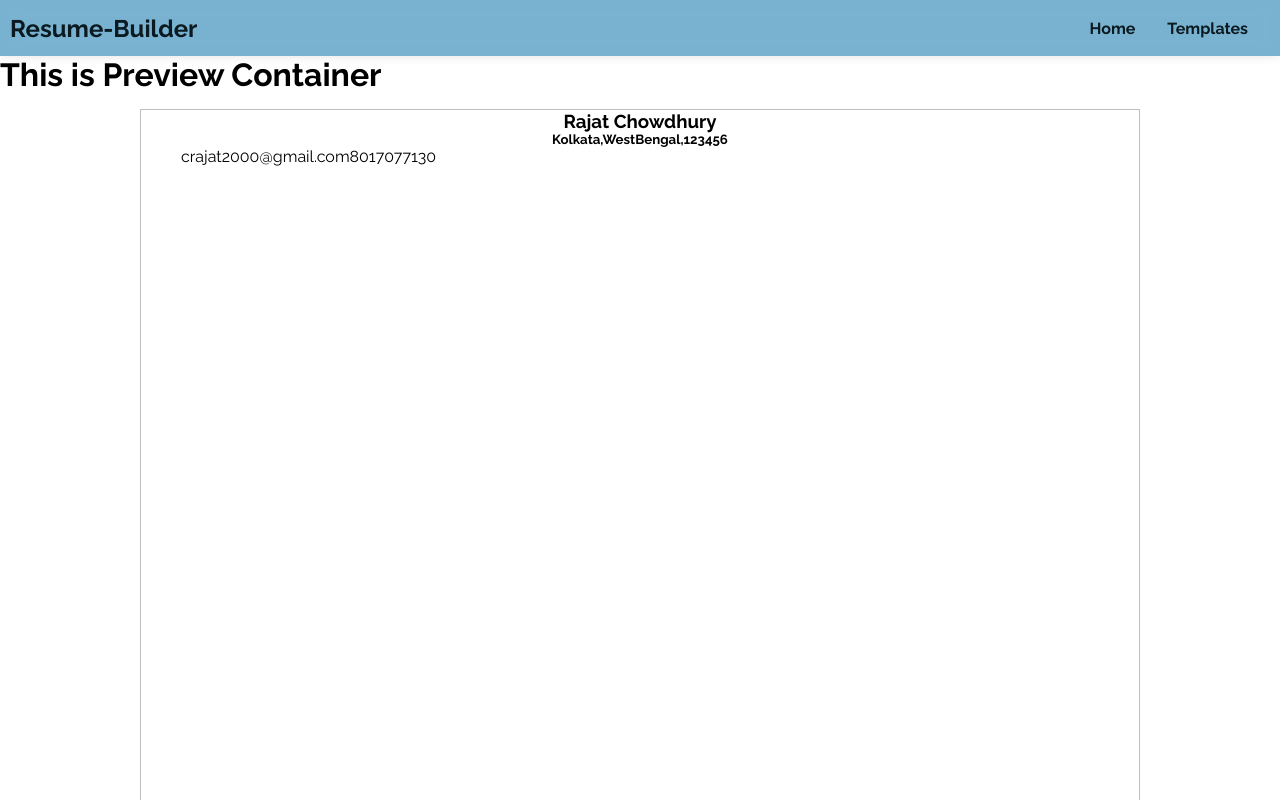
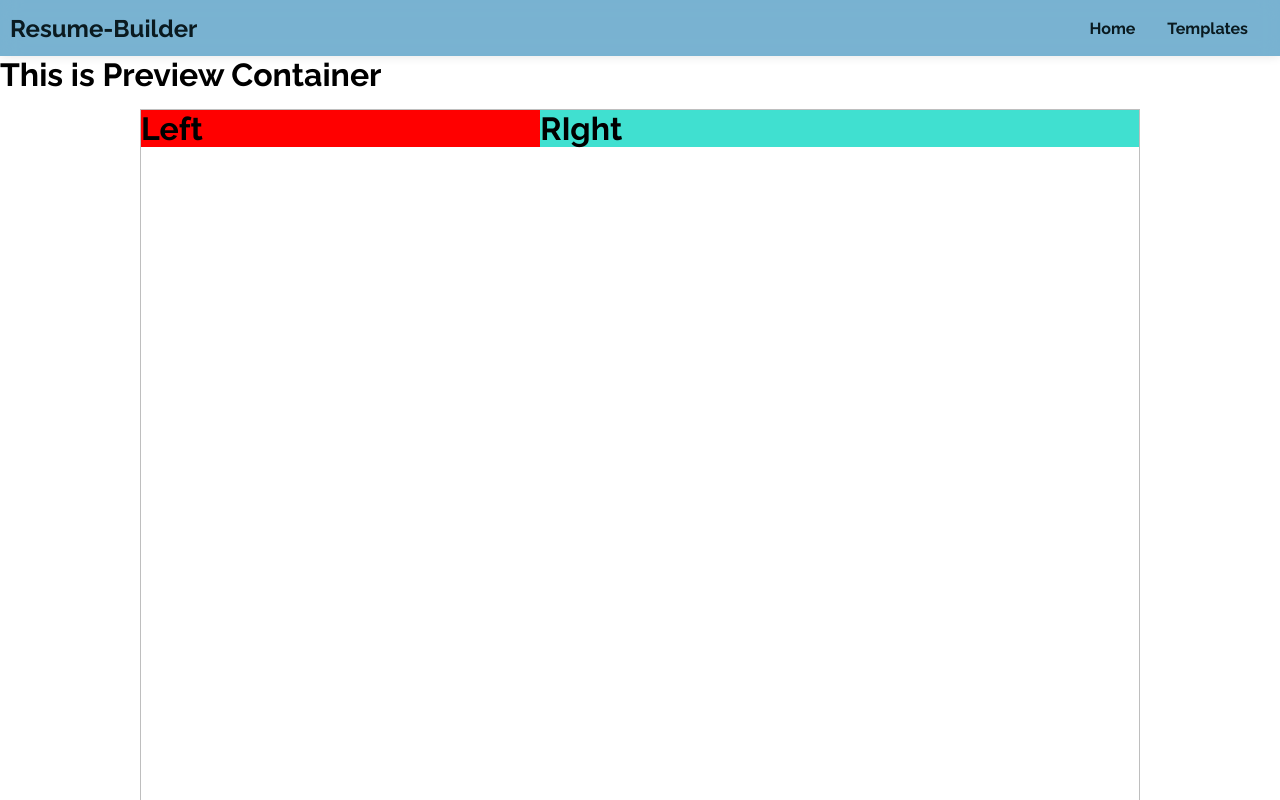
Before and after one commit to SBhattacharya45/resume-builder, a React (Create React App) app: page /preview in a window 1280 px wide. Shown: the top 800 px of the page. Built offline with nearby package versions, Linux system fonts and the light colour scheme.

Commit message:
made changes to template 2

```diff
--- a/src/components/Templates/Template2/Template2.js
+++ b/src/components/Templates/Template2/Template2.js
@@ -1,16 +1,36 @@
 import React, { Component } from 'react';
+import classes from './Template2.module.css';
+
+import {connect } from 'react-redux';
+
 
 class Template2 extends Component {
 
     render(){
         return(
-            <div>
-                <h1>
-                    This is the template2
-                </h1>
+            <div class={classes.mainContainer}>
+                <div className={classes.leftContainer}>
+                    <h1>Left</h1>
+                </div>
+                <div className={classes.rightContainer}>
+                    <h1>RIght</h1>
+                </div>
             </div>
         )
     }
 }
 
-export default Template2;
+const mapStateToProps = (state) => {
+    return{
+        firstName : 'Rajat',
+        lastName : 'Chowdhury',
+        city: 'Kolkata',
+        state: 'WestBengal',
+        pincode : '123456',
+        email : 'crajat2000@gmail.com',
+        phoneNumber : '8017077130'
+
+    }
+}
+
+export default connect(mapStateToProps)(Template2);
--- /dev/null
+++ b/src/components/Templates/Template2/Template2.module.css
@@ -0,0 +1,14 @@
+.mainContainer {
+    display: flex;
+}
+
+.leftContainer{
+    background-color: red;
+    width: 40%;
+    box-sizing: border-box;
+}
+.rightContainer {
+    background-color: turquoise;
+    width: 60%;
+    box-sizing: border-box;
+}
--- a/src/containers/Preview/Preview.js
+++ b/src/containers/Preview/Preview.js
@@ -4,14 +4,14 @@ import './Preview.css';
 
 import Page from '../../components/Page/Page';
 
-import Template1 from '../../components/Templates/Template1/Template1';
-//import Template2 from '../../components/Templates/Template2/Template2';
+//import Template1 from '../../components/Templates/Template1/Template1';
+import Template2 from '../../components/Templates/Template2/Template2';
 
 class Preview extends Component {
 
     render(){
 
-        const templatePreview = <Template1 />;
+        const templatePreview = <Template2 />;
 
         return(
             <div>
```
Also changed, not shown: src/components/Templates/Template2/Template2.css (deleted).
